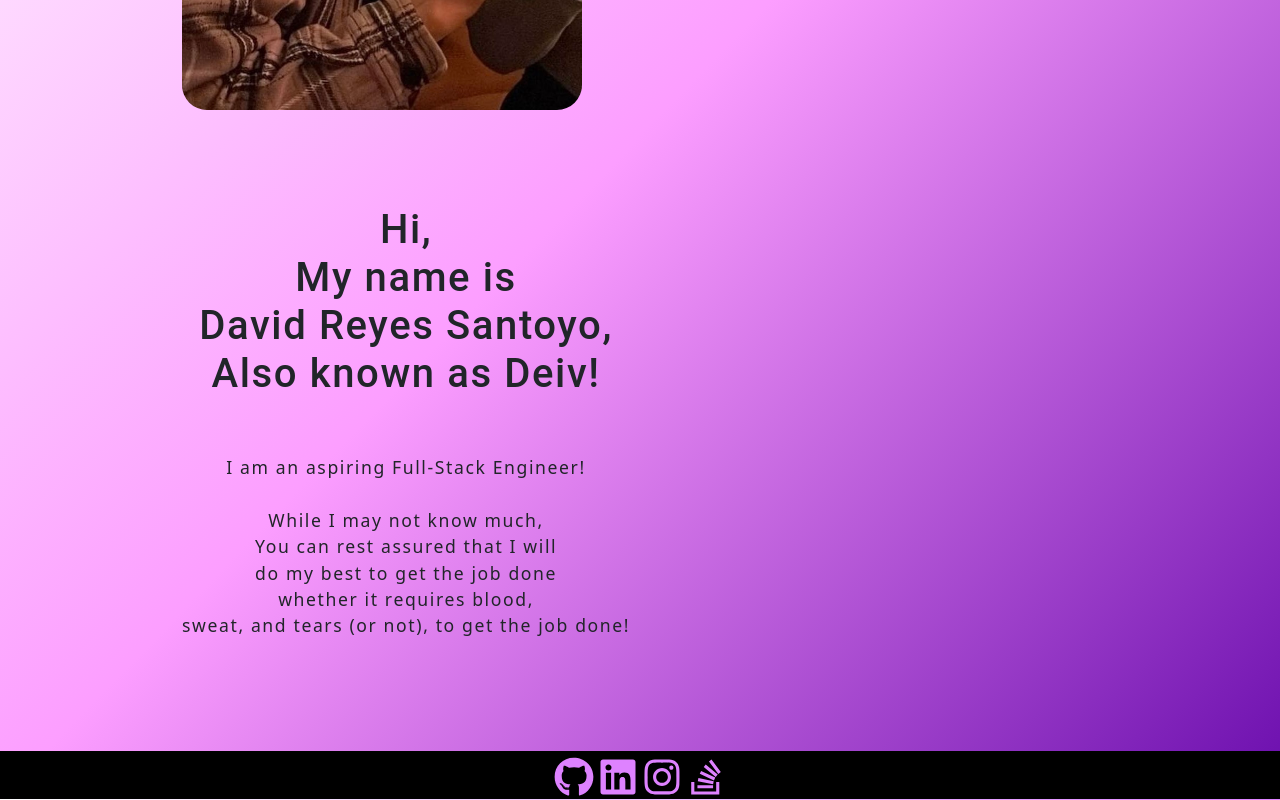
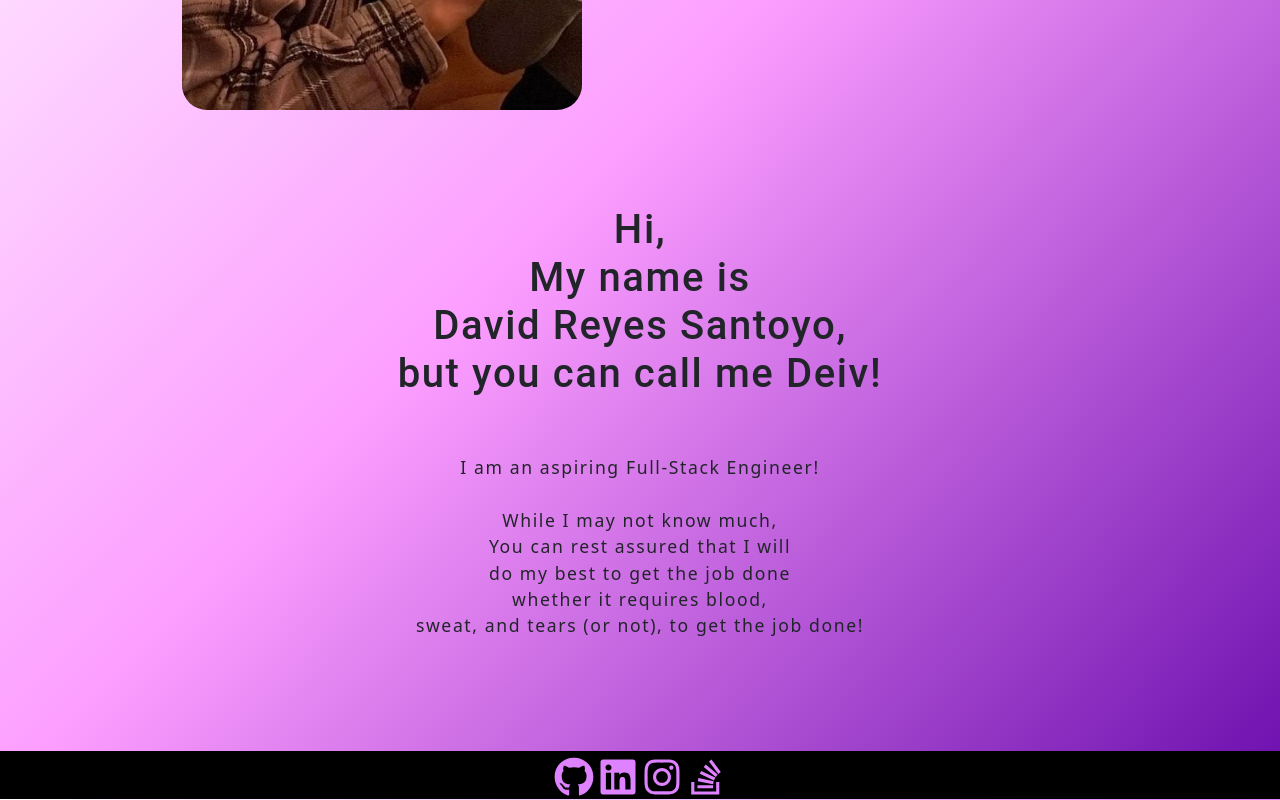
Before and after one commit to deivrs60/deiv-react-portfolio, a React (Create React App) app in the folder client/: page / in a window 1280 px wide. Shown: the part 674-1474 px from the top of the page. Built offline with nearby package versions, Linux system fonts and the light colour scheme.

Commit message:
added some more styling to the About section

```diff
--- a/client/src/App.css
+++ b/client/src/App.css
@@ -110,9 +110,16 @@ footer h1 svg {
   color: #DE82FF;
 }
 
+#flex-a,
+#flex-b,
+#flex-c {
+  display: flex;
+  flex-flow: column;
+}
+
 /* mobile responsiveness for ABOUT SECTION */
 
-@media screen and (max-width: 1385px) {
+@media screen and (max-width: 1570px) {
   .selfie {
     margin-top: 0;
   }
@@ -120,6 +127,18 @@ footer h1 svg {
   #about,
   #intro {
     text-align: center;
+    display: flex;
+    flex-flow: column;
+  }
+  #flex-a {
+    order: 1;
+  }
+  #flex-b {
+    order: 3;
+  }
+
+  #flex-c {
+    order: 1;
   }
 
 
--- a/client/src/components/About/index.js
+++ b/client/src/components/About/index.js
@@ -11,13 +11,13 @@ function About() {
             <img src={selfie} className="selfie" style={{ width: "400px" }} alt=" Deiv"></img>
              </section>
              <section className="my-5" id="intro">
-                <h1>Hi,
+                <h1 id="flex-">Hi,
                         <br></br>
                     My name is
                         <br></br>
                     David Reyes Santoyo,
                         <br></br>
-                    Also known as Deiv!</h1>
+                    but you can call me Deiv!</h1>
                         <br></br>
                         <br></br>
                 <p>
```
Also changed, not shown: 1 other file (tests, documents, lock files or other folders).
